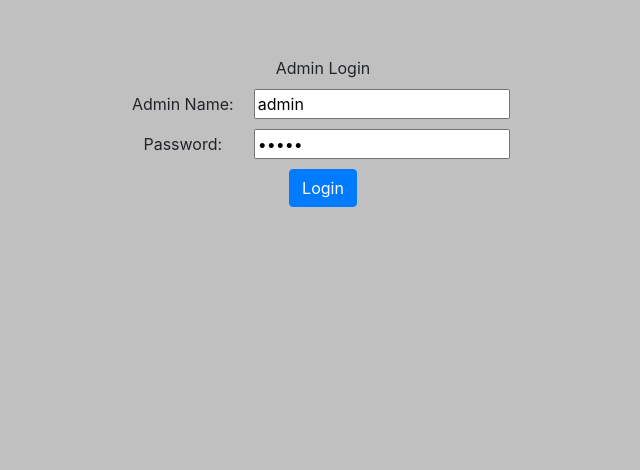
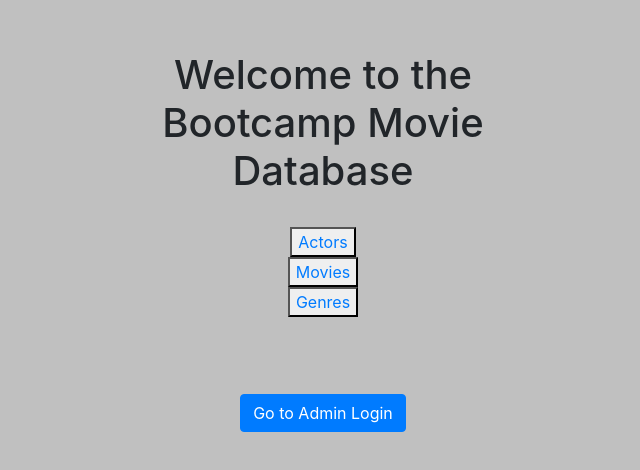
Before and after one commit to EricAnspach/bmdb-ng, an Angular app: page / in a window 1280 px wide. Before the commit this address led to /user/. Shown: the top 470 px of the page, without its empty margins (317-957 px from the left). Built offline with nearby package versions, Linux system fonts and the light colour scheme.

Commit message:
Added home page

```diff
--- a/src/app/app-routing.module.ts
+++ b/src/app/app-routing.module.ts
@@ -1,3 +1,4 @@
+import { HomeComponent } from './feature/home/home/home.component';
 import { ActorDetailComponent } from './feature/actor/actor-detail/actor-detail.component';
 import { UserLoginComponent } from './feature/user/user-login/user-login.component';
 import { MoviegenreListComponent } from './feature/moviegenre/moviegenre-list/moviegenre-list.component';
@@ -23,7 +24,8 @@ import { GenreDetailComponent } from './feature/genre/genre-detail/genre-detail.
 import { MovieDetailComponent } from './feature/movie/movie-detail/movie-detail.component';
 
 const routes: Routes = [
-  {path:'', redirectTo: 'user/', pathMatch: 'full' },
+  {path:'', component: HomeComponent },
+  {path:'home', component: HomeComponent },
 
   {path:'actor/create', component: ActorCreateComponent},
   {path:'actor/edit/:id', component: ActorEditComponent},
--- a/src/app/app.module.ts
+++ b/src/app/app.module.ts
@@ -34,6 +34,7 @@ import { UserLoginComponent } from './feature/user/user-login/user-login.compone
 import { ActorDetailComponent } from './feature/actor/actor-detail/actor-detail.component';
 import { MovieDetailComponent } from './feature/movie/movie-detail/movie-detail.component';
 import { GenreDetailComponent } from './feature/genre/genre-detail/genre-detail.component';
+import { HomeComponent } from './feature/home/home/home.component';
 
 @NgModule({
   declarations: [
@@ -60,7 +61,8 @@ import { GenreDetailComponent } from './feature/genre/genre-detail/genre-detail.
     UserLoginComponent,
     ActorDetailComponent,
     MovieDetailComponent,
-    GenreDetailComponent
+    GenreDetailComponent,
+    HomeComponent
   ],
   imports: [
     BrowserModule,
--- a/src/app/feature/credit/credit-list/credit-list.component.html
+++ b/src/app/feature/credit/credit-list/credit-list.component.html
@@ -1,5 +1,6 @@
 <app-admin-menu></app-admin-menu>
 <div class='component-content'>
+  <br>
   <div>{{title}}</div>
   <br>
   <div class = 'lefthalf'>
--- a/src/app/feature/genre/genre-list/genre-list.component.html
+++ b/src/app/feature/genre/genre-list/genre-list.component.html
@@ -3,6 +3,7 @@
 <br>
 <div class='component-content'>
   <div>{{title}}</div>
+  <br>
   <div class = 'lefthalf'>
     <span *ngIf='user.isAdmin' class='component-title'>Add a Genre </span>
     <span><a *ngIf='user.isAdmin' routerLink='/genre/create'>
--- /dev/null
+++ b/src/app/feature/home/home/home.component.html
@@ -0,0 +1,37 @@
+<div class='component-content'>
+  <form class='text-center'>
+    <table class='table-sm' style='margin:50px auto;padding: 5px 20px;border:1px solid silver;width:400px;'>
+      <tr>
+        <h1>
+          Welcome to the Bootcamp Movie Database
+        </h1>
+      </tr>
+      <br>
+      <tr>
+        <button>
+            <a routerLink="/actor/list">Actors</a>
+        </button>
+      </tr>
+      <tr>
+        <button>
+            <a routerLink="/movie/list">Movies</a>
+        </button>
+      </tr>
+      <tr>
+        <button>
+            <a routerLink="/genre/list">Genres</a>
+        </button>
+      </tr>
+
+      <tr>
+      </tr>
+      <br><br><br>
+      <tr>
+        <td class='text-center' colspan="2">
+          <button type='button' (click)="login()" class='btn btn-primary'>Go to Admin Login</button>
+          <!-- <a href="/">BMDB</a> -->
+        </td>
+      </tr>
+    </table>
+  </form>
+</div>
--- /dev/null
+++ b/src/app/feature/home/home/home.component.ts
@@ -0,0 +1,29 @@
+import { Component, OnInit } from '@angular/core';
+import { Router } from '@angular/router';
+import { User } from 'src/app/model/user.class';
+import { SystemService } from 'src/app/service/system.service';
+
+@Component({
+  selector: 'app-home',
+  templateUrl: './home.component.html',
+  styleUrls: ['./home.component.css']
+})
+export class HomeComponent implements OnInit {
+  user: User = new User(0, '', '', false);
+
+
+  constructor(private router: Router,
+              private sysSvc: SystemService) { }
+
+  ngOnInit() {
+    this.sysSvc.data.user.instance = this.user;
+
+    this.user.userName = 'user';
+    this.user.password = 'user';
+  }
+
+  login() {
+    this.router.navigateByUrl('user/');
+	}
+
+}
--- a/src/app/feature/movie/movie-list/movie-list.component.html
+++ b/src/app/feature/movie/movie-list/movie-list.component.html
@@ -3,6 +3,7 @@
 <br>
 <div class='component-content'>
   <div>{{title}}</div>
+  <br>
   <div class = 'lefthalf'>
     <span *ngIf='user.isAdmin' class='component-title'>Add a Movie </span>
     <span><a *ngIf='user.isAdmin' routerLink='/movie/create'>
--- a/src/app/feature/moviegenre/moviegenre-list/moviegenre-list.component.html
+++ b/src/app/feature/moviegenre/moviegenre-list/moviegenre-list.component.html
@@ -1,5 +1,6 @@
 <app-admin-menu></app-admin-menu>
 <div class='component-content'>
+  <br>
   <div>{{title}}</div>
   <br>
   <div class = 'lefthalf'>
```
Also changed, not shown: src/app/feature/home/home/home.component.css (added), 1 other file (tests, documents, lock files or other folders).
